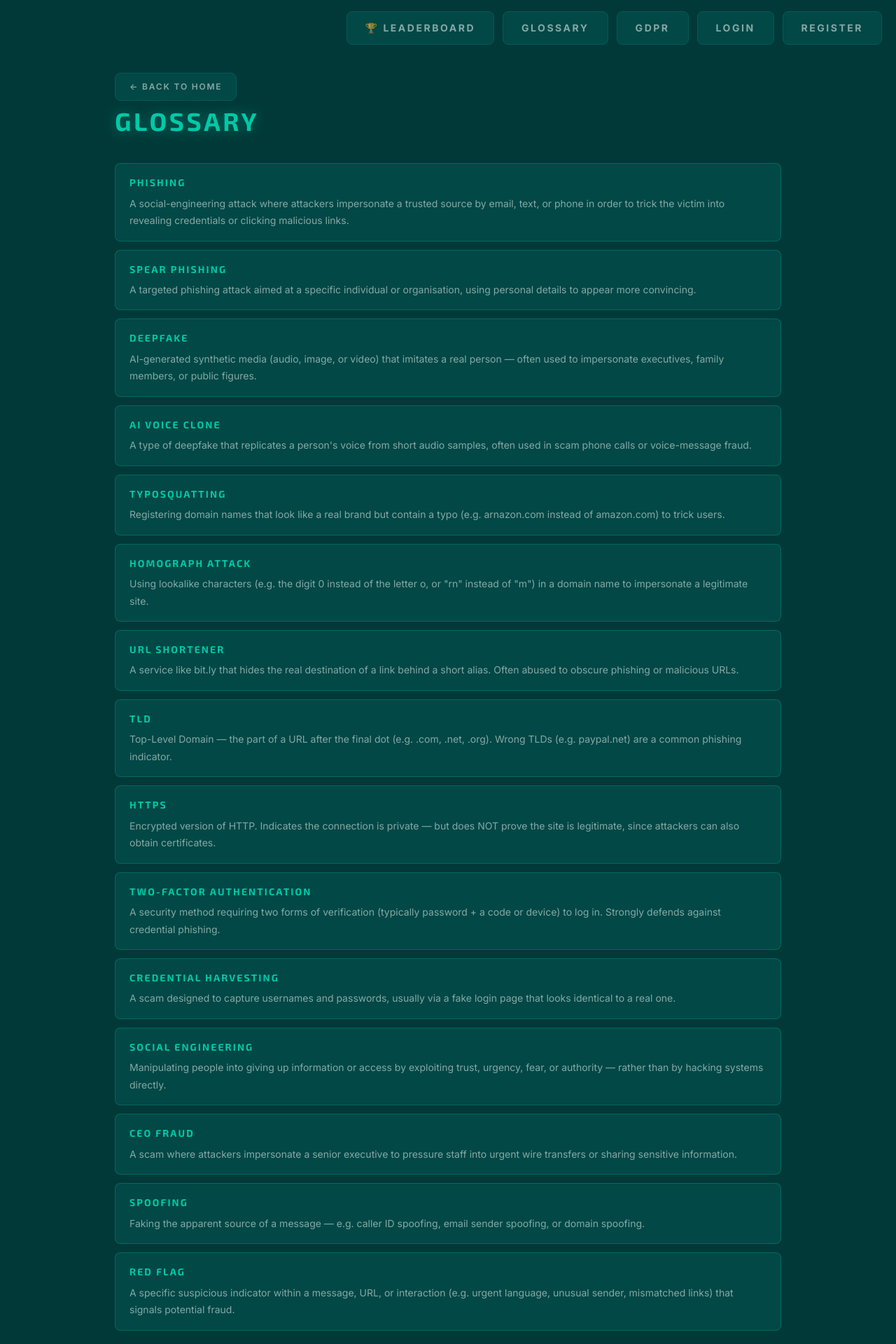
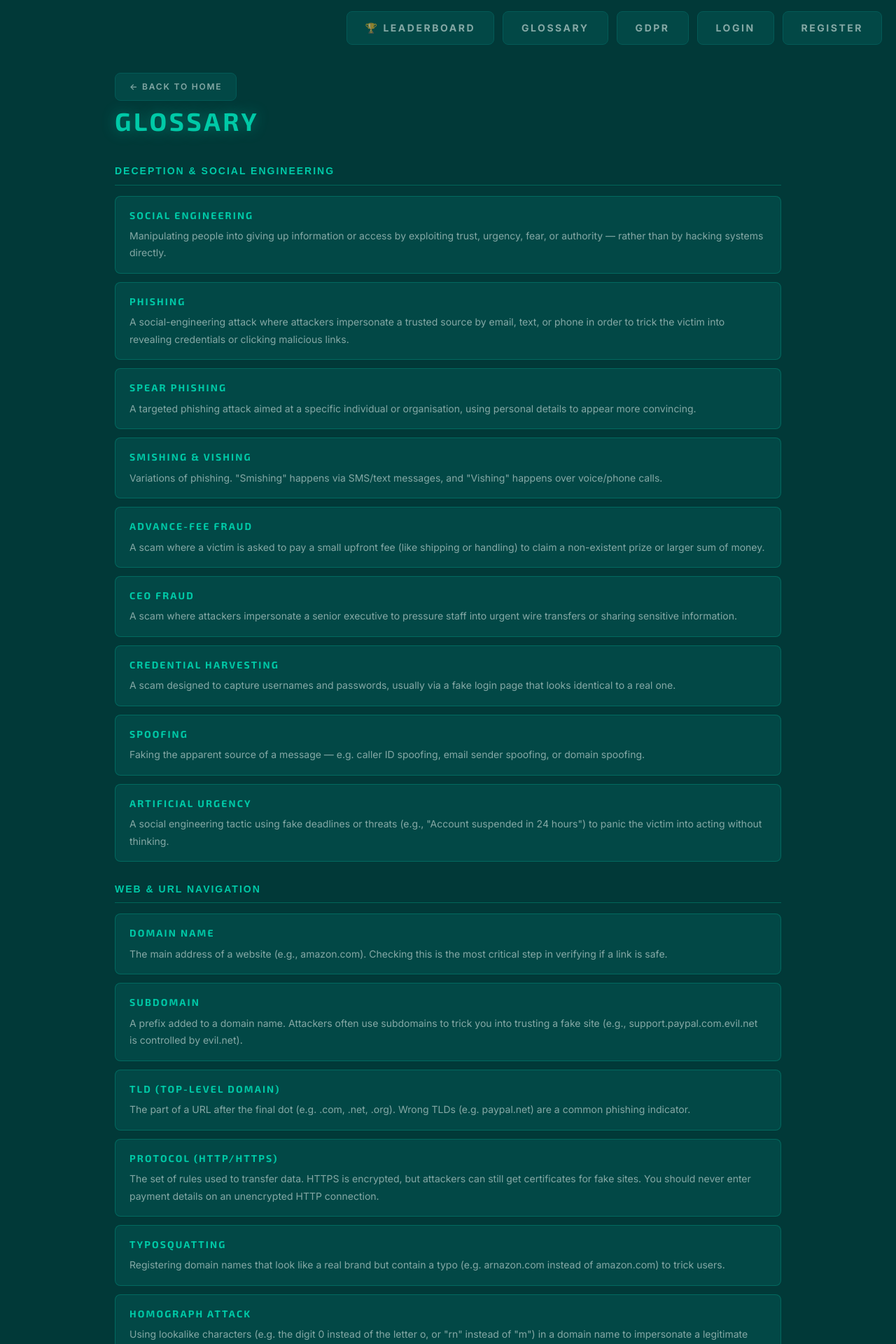
Before and after one commit to tlycody/Final-Year-Project, a Django app: page /glossary/ in a window 1280 px wide. Shown: the top 1920 px of the page at 70% size. Run offline with Django 5.2, Linux system fonts and the light colour scheme.

Commit message:
version 3.4 - updated glossary

```diff
--- a/game/templates/game/glossary.html
+++ b/game/templates/game/glossary.html
@@ -6,7 +6,19 @@
     <meta name="viewport" content="width=device-width, initial-scale=1.0">
     <link rel="stylesheet" href="{% static 'css/style.css' %}">
     <title>BotBusters - Glossary</title>
-
+    <style>
+        /* A little extra styling for the category headers */
+        .glossary-category {
+            color: var(--green, #00c9a7); /* Using your game's green variable */
+            margin-top: 40px;
+            margin-bottom: 15px;
+            font-family: var(--display, Arial, sans-serif);
+            letter-spacing: 2px;
+            text-transform: uppercase;
+            border-bottom: 1px solid rgba(0, 201, 167, 0.3);
+            padding-bottom: 8px;
+        }
+    </style>
 </head>
 <body>
 
@@ -15,13 +27,19 @@
     <div class="container">
         <a href="{% url 'home' %}" class="back-link">← Back to Home</a>
 
-        <h1> Glossary</h1>
+        <h1>Glossary</h1>
 
-        {% for term, definition in glossary_terms.items %}
-        <div class="glossary-item">
-            <div class="glossary-term">{{ term }}</div>
-            <div class="glossary-definition">{{ definition }}</div>
-        </div>
+        {% for category, terms in glossary_terms.items %}
+
+            <h2 class="glossary-category">{{ category }}</h2>
+
+            {% for term, definition in terms.items %}
+            <div class="glossary-item">
+                <div class="glossary-term">{{ term }}</div>
+                <div class="glossary-definition">{{ definition }}</div>
+            </div>
+            {% endfor %}
+
         {% endfor %}
     </div>
 </body>
--- a/game/views.py
+++ b/game/views.py
@@ -53,21 +53,44 @@ def game3(request):
 
 
 GLOSSARY_TERMS = {
-    'Phishing':         'A social-engineering attack where attackers impersonate a trusted source by email, text, or phone in order to trick the victim into revealing credentials or clicking malicious links.',
-    'Spear Phishing':   'A targeted phishing attack aimed at a specific individual or organisation, using personal details to appear more convincing.',
-    'Deepfake':         'AI-generated synthetic media (audio, image, or video) that imitates a real person — often used to impersonate executives, family members, or public figures.',
-    'AI Voice Clone':   'A type of deepfake that replicates a person\'s voice from short audio samples, often used in scam phone calls or voice-message fraud.',
-    'Typosquatting':    'Registering domain names that look like a real brand but contain a typo (e.g. arnazon.com instead of amazon.com) to trick users.',
-    'Homograph Attack': 'Using lookalike characters (e.g. the digit 0 instead of the letter o, or "rn" instead of "m") in a domain name to impersonate a legitimate site.',
-    'URL Shortener':    'A service like bit.ly that hides the real destination of a link behind a short alias. Often abused to obscure phishing or malicious URLs.',
-    'TLD':              'Top-Level Domain — the part of a URL after the final dot (e.g. .com, .net, .org). Wrong TLDs (e.g. paypal.net) are a common phishing indicator.',
-    'HTTPS':            'Encrypted version of HTTP. Indicates the connection is private — but does NOT prove the site is legitimate, since attackers can also obtain certificates.',
-    'Two-Factor Authentication': 'A security method requiring two forms of verification (typically password + a code or device) to log in. Strongly defends against credential phishing.',
-    'Credential Harvesting': 'A scam designed to capture usernames and passwords, usually via a fake login page that looks identical to a real one.',
-    'Social Engineering': 'Manipulating people into giving up information or access by exploiting trust, urgency, fear, or authority — rather than by hacking systems directly.',
-    'CEO Fraud':        'A scam where attackers impersonate a senior executive to pressure staff into urgent wire transfers or sharing sensitive information.',
-    'Spoofing':         'Faking the apparent source of a message — e.g. caller ID spoofing, email sender spoofing, or domain spoofing.',
-    'Red Flag':         'A specific suspicious indicator within a message, URL, or interaction (e.g. urgent language, unusual sender, mismatched links) that signals potential fraud.',
+    'Deception & Social Engineering': {
+        'Social Engineering': 'Manipulating people into giving up information or access by exploiting trust, urgency, fear, or authority — rather than by hacking systems directly.',
+        'Phishing': 'A social-engineering attack where attackers impersonate a trusted source by email, text, or phone in order to trick the victim into revealing credentials or clicking malicious links.',
+        'Spear Phishing': 'A targeted phishing attack aimed at a specific individual or organisation, using personal details to appear more convincing.',
+        'Smishing & Vishing': 'Variations of phishing. "Smishing" happens via SMS/text messages, and "Vishing" happens over voice/phone calls.',
+        'Advance-Fee Fraud': 'A scam where a victim is asked to pay a small upfront fee (like shipping or handling) to claim a non-existent prize or larger sum of money.',
+        'CEO Fraud': 'A scam where attackers impersonate a senior executive to pressure staff into urgent wire transfers or sharing sensitive information.',
+        'Credential Harvesting': 'A scam designed to capture usernames and passwords, usually via a fake login page that looks identical to a real one.',
+        'Spoofing': 'Faking the apparent source of a message — e.g. caller ID spoofing, email sender spoofing, or domain spoofing.',
+        'Artificial Urgency': 'A social engineering tactic using fake deadlines or threats (e.g., "Account suspended in 24 hours") to panic the victim into acting without thinking.'
+    },
+    'Web & URL Navigation': {
+        'Domain Name': 'The main address of a website (e.g., amazon.com). Checking this is the most critical step in verifying if a link is safe.',
+        'Subdomain': 'A prefix added to a domain name. Attackers often use subdomains to trick you into trusting a fake site (e.g., support.paypal.com.evil.net is controlled by evil.net).',
+        'TLD (Top-Level Domain)': 'The part of a URL after the final dot (e.g. .com, .net, .org). Wrong TLDs (e.g. paypal.net) are a common phishing indicator.',
+        'Protocol (HTTP/HTTPS)': 'The set of rules used to transfer data. HTTPS is encrypted, but attackers can still get certificates for fake sites. You should never enter payment details on an unencrypted HTTP connection.',
+        'Typosquatting': 'Registering domain names that look like a real brand but contain a typo (e.g. arnazon.com instead of amazon.com) to trick users.',
+        'Homograph Attack': 'Using lookalike characters (e.g. the digit 0 instead of the letter o, or "rn" instead of "m") in a domain name to impersonate a legitimate site.',
+        'URL Shortener': 'A service like bit.ly that hides the real destination of a link behind a short alias. Often abused to obscure phishing or malicious URLs.'
+    },
+    'Malware & Intrusions': {
+        'Malware': 'A catch-all term for malicious software (like viruses, worms, or Trojans) designed to damage, disrupt, or gain unauthorized access to a system.',
+        'Ransomware': 'A type of malware that locks or encrypts a victim\'s files, demanding a payment (ransom) to restore access.',
+        'Botnet': 'A network of hijacked computers and devices infected with malware, controlled remotely by an attacker to send spam, launch attacks, or mine cryptocurrency.',
+        'Data Breach': 'A security incident where unauthorized individuals gain access to sensitive, protected, or confidential data from a company or database.'
+    },
+    'AI & Synthetic Media': {
+        'Deepfake': 'AI-generated synthetic media (audio, image, or video) that imitates a real person — often used to impersonate executives, family members, or public figures.',
+        'AI Voice Clone': 'A type of deepfake that replicates a person\'s voice from short audio samples, often used in scam phone calls or voice-message fraud.'
+    },
+    'Security Tools & Defenses': {
+        'Two-Factor Authentication (2FA)': 'A security method requiring two forms of verification (typically password + a code or device) to log in. Strongly defends against credential phishing.',
+        'Password Manager': 'A secure software application used to store, generate, and manage strong, unique passwords for various online accounts.',
+        'Encryption': 'The process of scrambling data into an unreadable format that can only be unlocked with a specific digital key or password.',
+        'VPN (Virtual Private Network)': 'A service that creates a secure, encrypted connection between your device and the internet, masking your online activity.',
+        'Reverse Image Search': 'A technique used to find the original source of an image to check if it has been manipulated, AI-generated, or taken out of context.',
+        'Red Flag': 'A specific suspicious indicator within a message, URL, or interaction (e.g. urgent language, unusual sender, mismatched links) that signals potential fraud.'
+    }
 }
 
 
```
